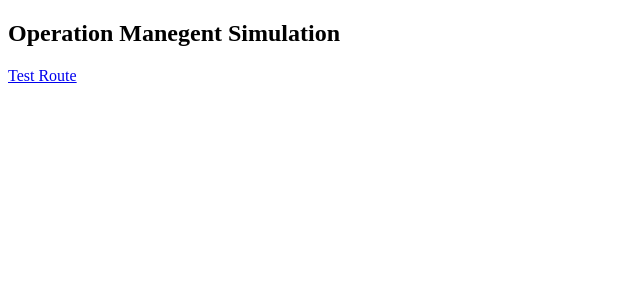
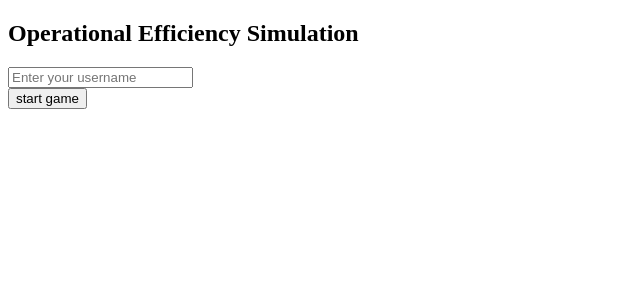
Before and after one commit to pushkarsingh019/operation-management-simulation, a Next.js app: page / in a window 1280 px wide. Shown: the top 300 px of the page, without its empty margins (0-640 px from the left). Built offline with nearby package versions, Linux system fonts and the light colour scheme.

Commit message:
context setup, rules done

```diff
--- a/src/pages/_app.js
+++ b/src/pages/_app.js
@@ -1,4 +1,5 @@
+import { CartProvider } from "@/utils/store"
 
 export default function App({ Component, pageProps }) {
-  return <Component {...pageProps} />
+  return <CartProvider><Component {...pageProps} /></CartProvider>
 }
--- a/src/pages/index.jsx
+++ b/src/pages/index.jsx
@@ -1,10 +1,31 @@
 import Link from "next/link";
+import { useState, useContext } from "react";
+import { CartContext } from "@/utils/store";
+import { useRouter } from "next/router";
 
 export default function Home() {
+    const [username, setUsername] = useState("");
+    const { addUsername } = useContext(CartContext);
+    const router = useRouter();
+
+    const onFormSubmit = (event) => {
+        event.preventDefault();
+        addUsername(username);
+        router.push("/rules");
+    };
     return (
         <section>
-            <h1>Operation Manegent Simulation</h1>
-            <Link href="/test">Test Route</Link>
+            <h2>Operational Efficiency Simulation</h2>
+            <form onSubmit={onFormSubmit}>
+                <input
+                    type="text"
+                    placeholder="Enter your username"
+                    onChange={(event) => setUsername(event.target.value)}
+                    required
+                />
+                <br />
+                <button type="submit">start game</button>
+            </form>
         </section>
     );
 }
--- /dev/null
+++ b/src/pages/roundOne.jsx
@@ -0,0 +1,3 @@
+export default function Round1() {
+    return <h2>Round One</h2>;
+}
--- /dev/null
+++ b/src/utils/store.js
@@ -0,0 +1,13 @@
+import {createContext, useState} from "react";
+
+export const CartContext = createContext();
+
+export function CartProvider({children}){
+    const [username, setUsername] = useState("");
+    const addUsername = username => setUsername(username)
+    const store = {
+        username,
+        addUsername
+    };
+    return <CartContext.Provider value={store}>{children}</CartContext.Provider>
+}
```
Also changed, not shown: src/pages/rules.jsx (added, +31 -0 lines), src/pages/test.jsx (deleted, +0 -10 lines), src/utils/gameData.js (added, +46 -0 lines).
